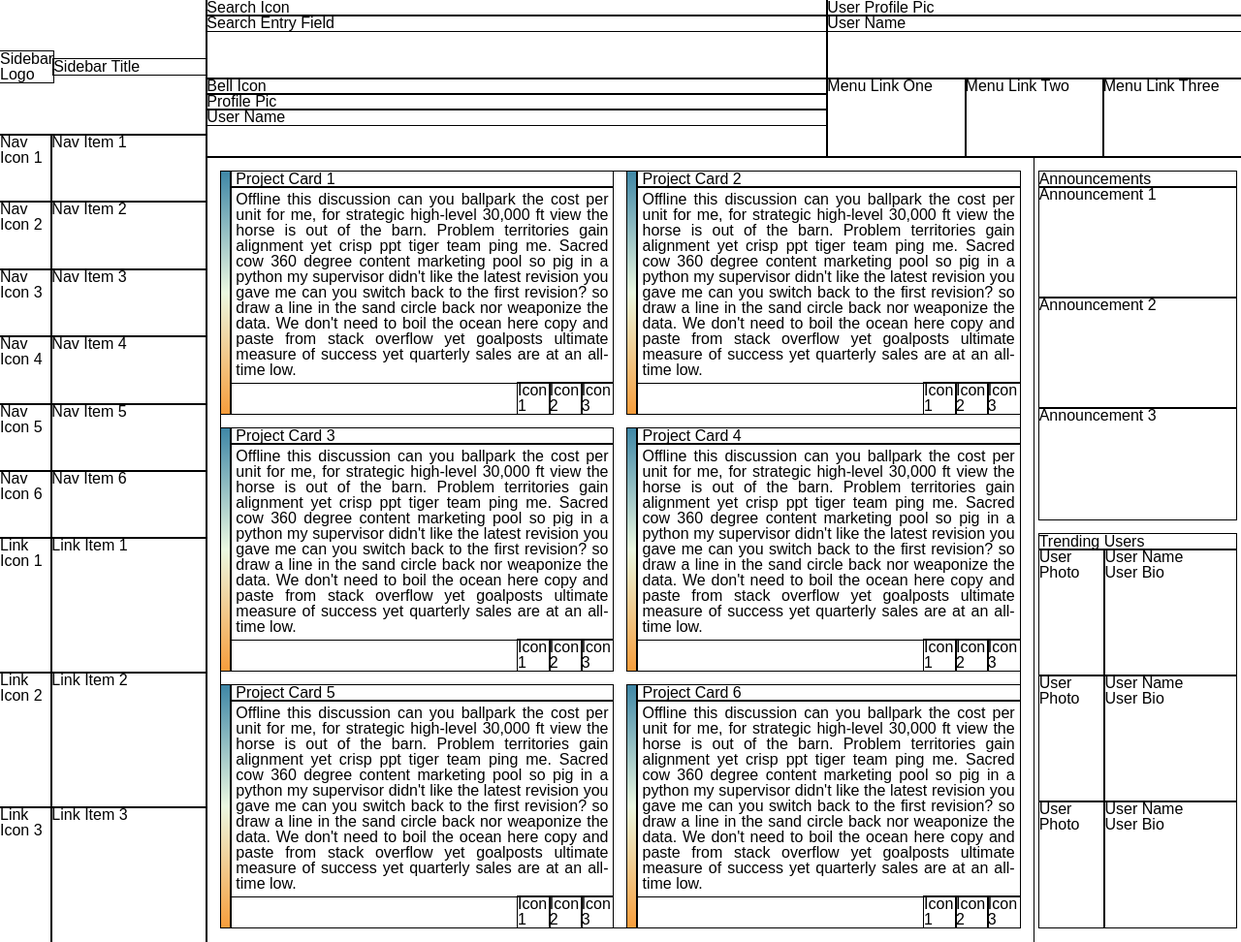
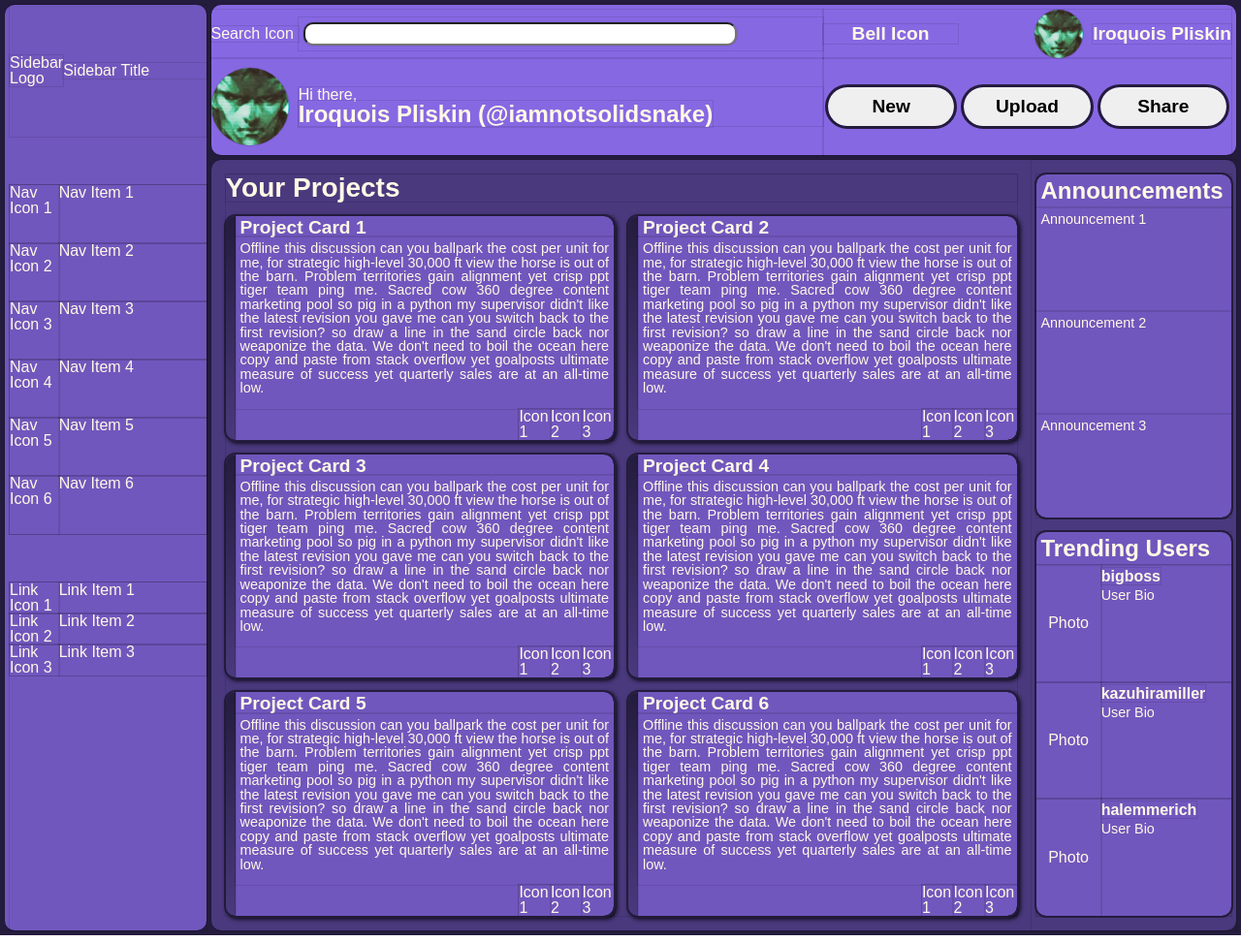
Before and after one commit to imalreadyafiddle/odin-admin-dashboard, a plain HTML site: page index.html in a window 1280 px wide. Shown: the whole page at 97% size. Drawn offline with Linux system fonts and the light colour scheme.

Commit message:
Okay, I've looked at this enough today.

```diff
--- a/index.html
+++ b/index.html
@@ -58,25 +58,26 @@
         <div class="menu">
             <div class="search-bar">
                 <div class="search-icon">Search Icon</div>
-                <div class="search-entry">Search Entry Field</div>
-            </div>
-            <div class="user">
-                <div class="user-profile-pic">User Profile Pic</div>
-                <div class="user-name">User Name</div>
+                <div class="search-entry"><input type="text"></input></div>
             </div>
             <div class="notification-tray">
                 <div class="notification-bell">Bell Icon</div>
-                <div class="notification-user-pic">Profile Pic</div>
-                <div class="notification-user-name">User Name</div>
+                <img class="notification-user-pic" src="./images/bbpp.png">
+                <div class="notification-user-name">Iroquois Pliskin</div>
+            </div>
+            <div class="user">
+                <img class="user-profile-pic" src="./images/bbpp.png">
+                <div class="user-name">Hi there,<br><span class="header-user-name">Iroquois Pliskin (@iamnotsolidsnake)</span></div>
             </div>
             <div class="menu-links">
-                <div class="link-one">Menu Link One</div>
-                <div class="link-two">Menu Link Two</div>
-                <div class="link-three">Menu Link Three</div>
+                <button class="link-button" type="button">New</button>
+                <button class="link-button" type="button">Upload</button>
+                <button class="link-button" type="button">Share</button>
             </div>
         </div>
         <div class="dashboard-card-wrapper">
             <div class="project-cards">
+                <div class="project-header">Your Projects</div>
                 <div class="project-card">
                     <div class="card-side"></div>
                     <div class="card-content">
@@ -160,19 +161,18 @@
                 <div class="bulletin-card">
                     <div class="bulletin-card-title">Trending Users</div>
                     <div class="trending-user">
-                        <div class="trending-user-photo">User Photo</div>
-                        <div class="trending-user-info">User Name<br>User Bio</div>
+                        <div class="trending-user-photo">Photo</div>
+                        <div class="trending-user-info"><span class = "card-user-name">bigboss</span><br>User Bio</div>
                     </div>
                     <div class="trending-user">
-                        <div class="trending-user-photo">User Photo</div>
-                        <div class="trending-user-info">User Name<br>User Bio</div>
+                        <div class="trending-user-photo">Photo</div>
+                        <div class="trending-user-info"><span class = "card-user-name">kazuhiramiller</span><br>User Bio</div>
                     </div>
                     <div class="trending-user">
-                        <div class="trending-user-photo">User Photo</div>
-                        <div class="trending-user-info">User Name<br>User Bio</div>
+                        <div class="trending-user-photo">Photo</div>
+                        <div class="trending-user-info"><span class = "card-user-name">halemmerich</span><br>User Bio</div>
                     </div>
                 </div>
-            </div>
         </div>
     </div>
 </body>
--- a/styles.css
+++ b/styles.css
@@ -48,23 +48,39 @@ table {
 
 /* END MEYER RESET */
 
+:root {
+	--color-1: #9674FC;
+	--color-2: #8768E3;
+	--color-3: #7057BD;
+	--color-4: #4A397D;
+	--color-5: #241C3D;
+	--text-color: #FFF9E6;
+}
+
 * {
-	outline: solid 1px black;
+	outline: solid 1px rgba(0, 0, 0, 0.1);
 }
 
 body {
 	font-family: sans-serif;
+	color: var(--text-color);
 }
 
 .dashboard-wrapper {
 	display: grid;
 	grid-template: 1fr 5fr / 1fr 5fr;
+	background-color: var(--color-5);
+	gap: 5px;
 }
 
 .sidebar {
 	display: grid;
 	grid-template: 1fr 3fr 3fr / 1fr;
 	grid-row: 1/3;
+	padding-left: 5px;
+	background-color: var(--color-3);
+	border-radius: 10px;
+	margin: 5px 0px 5px 5px;
 }
 
 .sidebar-header {
@@ -74,6 +90,7 @@ body {
 }
 
 .sidebar-navigation {
+	margin-top: 50px;
 	display: grid;
 }
 
@@ -83,7 +100,7 @@ body {
 }
 
 .sidebar-links {
-	display: grid;
+	margin-top: 50px;
 }
 
 .sidebar-link-item {
@@ -93,7 +110,8 @@ body {
 
 .card-content {
 	display: grid;
-	grid-template: auto auto auto / 3fr 1fr;
+	grid-template: auto 1fr auto / 3fr 1fr;
+	border-radius: 0px 10px 10px 0px;
 }
 
 .card-text {
@@ -104,10 +122,11 @@ body {
 }
 
 .card-side {
-	background: linear-gradient(180deg, #3f87a6, #ebf8e1, #f69d3c);
 	height: 100%;
 	width: 10px;
 	grid-row: 1 / span auto;
+	background: linear-gradient(180deg, var(--color-5), var(--color-4));
+	border-radius: 10px 0px 0px 10px;
 }
 
 .card-icons {
@@ -122,16 +141,23 @@ body {
 	grid-template: 1fr / 4fr 1fr;
 	grid-column: 2 / 3;
 	grid-row: 2 / 3;
+	border-radius: 10px;
+	background-color: var(--color-4);
+	margin: 0px 5px 5px 0px;
 }
 
 .project-card {
 	display: grid;
 	grid-template: 1fr/ auto 1fr;
+	border-radius: 10px;
+	outline: solid 2px var(--color-5);
+	box-shadow: 2px 2px 5px 1px black;
+	background-color: var(--color-3);
 }
 
 .project-cards {
 	display: grid;
-	grid-template: 1fr 1fr 1fr / 1fr 1fr;
+	grid-template: auto 1fr 1fr 1fr / 1fr 1fr;
 	gap: 15px;
 	margin: 15px;
 }
@@ -139,6 +165,9 @@ body {
 .project-card-title {
 	grid-column: 1/3;
 	padding-left: 5px;
+	padding-top: 2px;
+	font-weight: bold;
+	font-size: 1.2rem;
 }
 
 .bulletin-cards {
@@ -150,6 +179,9 @@ body {
 .bulletin-card {
 	display: grid;
 	grid-template: auto 1fr 1fr 1fr / 1fr;
+	border-radius: 10px;
+	background-color: var(--color-3);
+	outline: solid 2px var(--color-5);
 }
 
 .trending-user {
@@ -159,10 +191,118 @@ body {
 
 .menu {
 	display: grid;
-	grid-template: 1fr 1fr / 3fr 2fr;
+	grid-template: 1fr 2fr / 3fr 2fr;
+	padding-top: 5px;
+	padding-right: 5px;
+	background-color: var(--color-2);
+	border-radius: 10px;
+	margin: 5px 5px 0px 0px;
 }
 
 .menu-links {
 	display: grid;
 	grid-template: 1fr / 1fr 1fr 1fr;
+	justify-content: center;
+	align-items: center;
 }
+
+.search-bar {
+	display: grid;
+	grid-template: 1fr / 1fr 6fr;
+	justify-content: center;
+	align-items: center;
+}
+
+.bulletin-card-title, .announcement {
+	padding: 5px;
+}
+
+.bulletin-card-title {
+	font-size: 1.5rem;
+	font-weight: bold;
+}
+
+.announcement, .trending-user-info, .card-text {
+	font-size: 0.9rem;
+}
+
+.trending-user-photo {
+	display: grid;
+	justify-content: center;
+	align-items: center;
+}
+
+.card-user-name {
+	font-weight: bold;
+	font-size: 1rem;
+	line-height: 1.5rem;
+}
+
+.user {
+	display: grid;
+	grid-template: 1fr / 1fr 6fr;
+	justify-content: center;
+	align-items: center;
+}
+
+.user-profile-pic {
+	width: 80px;
+	margin-right: 10px;
+	border-radius: 50%;
+	justify-self: right;
+}
+
+.notification-user-pic {
+	width: 50px;
+	border-radius: 50%;
+	justify-self: right;
+	margin-right: 10px;
+}
+
+.notification-tray {
+	display: grid;
+	grid-template: 1fr/ 1fr 1fr auto;
+	font-weight: bold;
+	font-size: 1.2rem;
+	text-align: center;
+	align-items: center;
+}
+
+.project-header {
+	grid-column: 1/3;
+	font-weight: bold;
+	font-size: 1.75rem;
+}
+
+.link-button {
+	border-radius: 20px;
+	height: 40px;
+	font-size: 1.2rem;
+	font-weight: bold;
+	border: 0;
+	margin: 5px;
+	outline: 3px solid var(--color-5);
+}
+
+.link-button:hover {
+	cursor: pointer;
+}
+
+.link-button:active{
+	transform: scale(0.95);
+	transition-duration: 50ms;
+}
+
+input {
+	height: 1.2rem;
+	font-weight: bold;
+	width: 80%;
+	margin: 5px;
+	border-radius: 10px;
+	padding: 0px 5px;
+}
+
+.header-user-name {
+	font-weight: bold;
+	font-size: 1.5rem;
+}
```
Also changed, not shown: images/bbpp.png (added).
